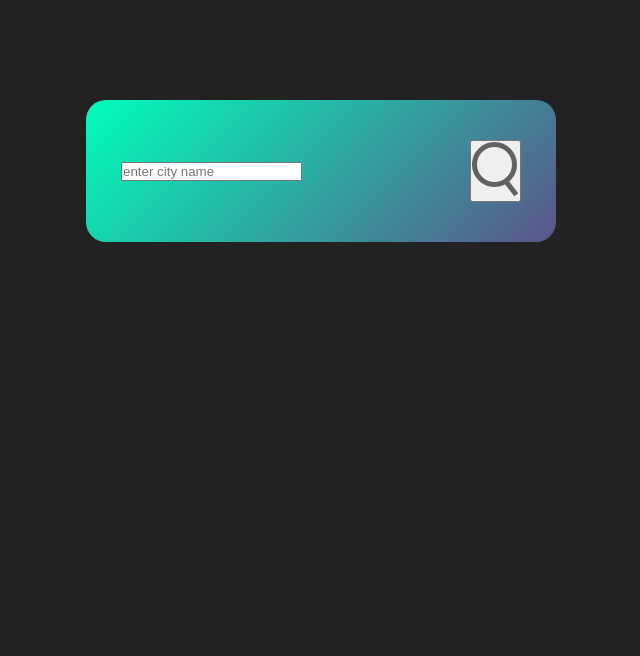
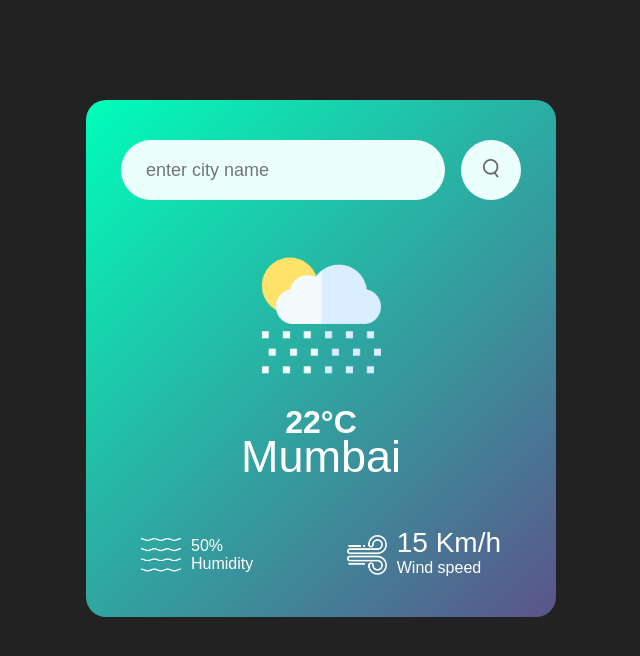
Before and after one commit to sumitb-319/WeatherApp, a plain HTML site: page index.html in a window 1280 px wide. Shown: the whole page, without its empty margins (319-959 px from the left). Drawn offline with Linux system fonts and the light colour scheme.

Commit message:
Brief description of changes made

```diff
--- a/index.html
+++ b/index.html
@@ -13,6 +13,27 @@
       <input type="text" placeholder="enter city name" spellcheck="false">
       <button><img src="images/search.png" alt=""></button>
     </div>
+    <div class="weather">
+      <img src="images/rain.png" class="weather-icon">
+      <h1 class="temp">22°C</h1>
+      <h2 class="city">Mumbai</h2>
+      <div class="details">
+        <div class="col">
+          <img src="images/humidity.png" >
+          <div>
+            <p class="humdity">50%</p>
+            <P>Humidity</P>
+          </div>
+        </div>
+        <div class="col">
+          <img src="images/wind.png" >
+          <div>
+            <p class="wind">15 Km/h</p>
+            <P>Wind speed</P>
+          </div>
+        </div>
+      </div>
+    </div>
   </div>
 
 </body>
--- a/styles.css
+++ b/styles.css
@@ -27,3 +27,78 @@ body{
   align-items: center;
   justify-content: space-between;
 }
+
+.search input{
+  border: 0;
+  outline: 0;
+  background: #ebfffc;
+  color: #555;
+  padding: 10px 25px;
+  height: 60px;
+  border-radius: 30px;
+  flex: 1;
+  margin-right: 16px;
+  font-size: 18px;
+}
+
+.search button{
+  border: 0;
+  outline: 0;
+  background: #ebfffc;
+  border-radius: 50%;
+  width: 60px;
+  height: 60px;
+  cursor: pointer;
+}
+
+.search button img{
+  width: 16px;
+}
+
+.weather-icon{
+  width: 170px;
+  margin-top: 30px;
+
+}
+
+.waether h1{
+  font-size: 80px;
+  font-weight: 500;
+}
+
+.weather h2{
+  font-size: 45px;
+  font-weight: 400;
+  margin-top: -10px;
+}
+
+.details{
+  display: flex;
+  align-items: center;
+  justify-content: space-between;
+  padding: 0 20px;
+  margin-top: 50px;
+}
+
+.col{
+  display: flex;
+  align-items: center;
+  text-align: left;
+
+}
+
+.col img{
+  width: 40px;
+  margin-right: 10px;
+
+}
+
+.humidity{
+  font-size: 28px;
+  margin-top: -6px;
+}
+
+.wind{
+  font-size: 28px;
+  margin-top: -6px;
+}
```
